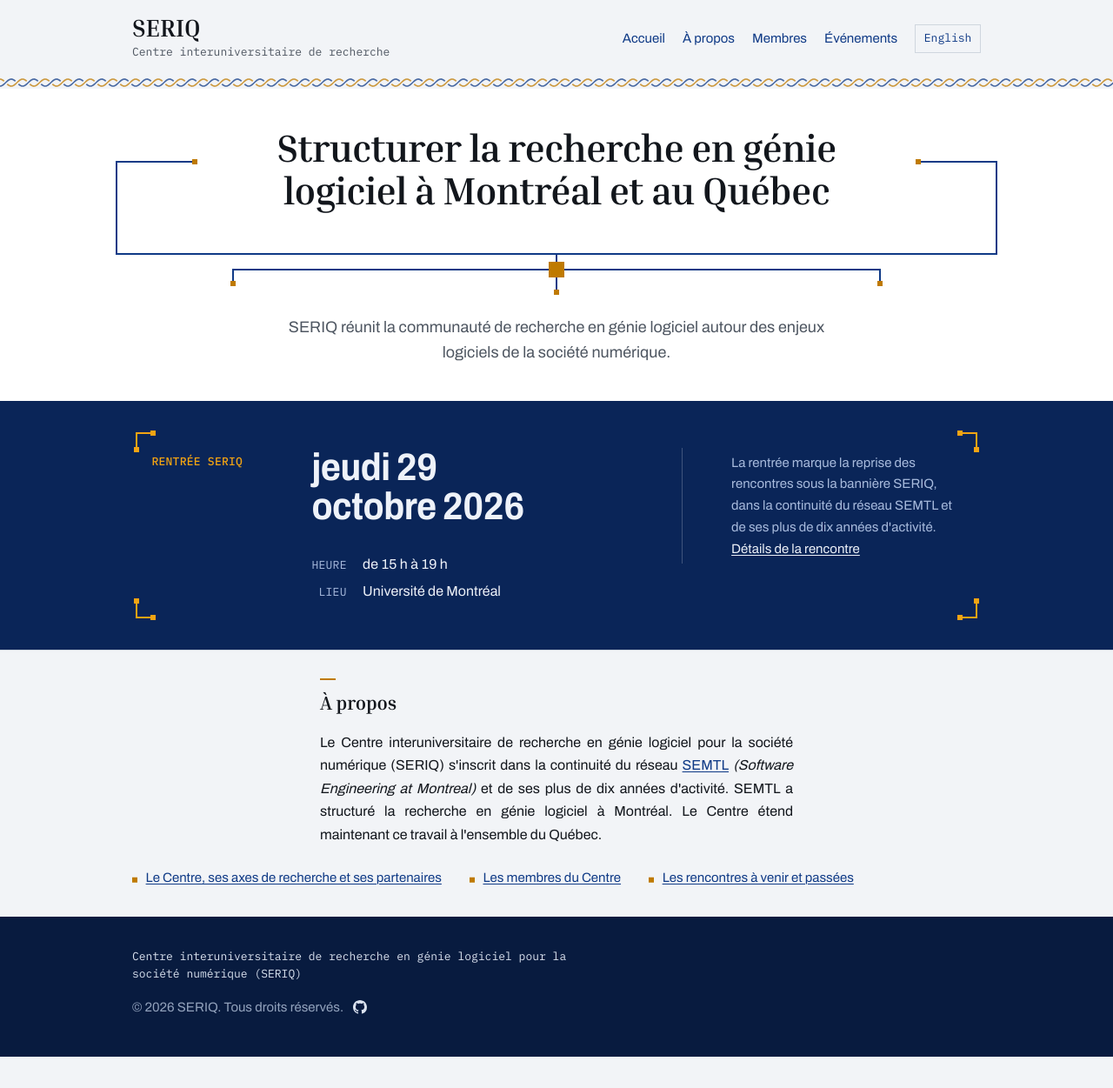
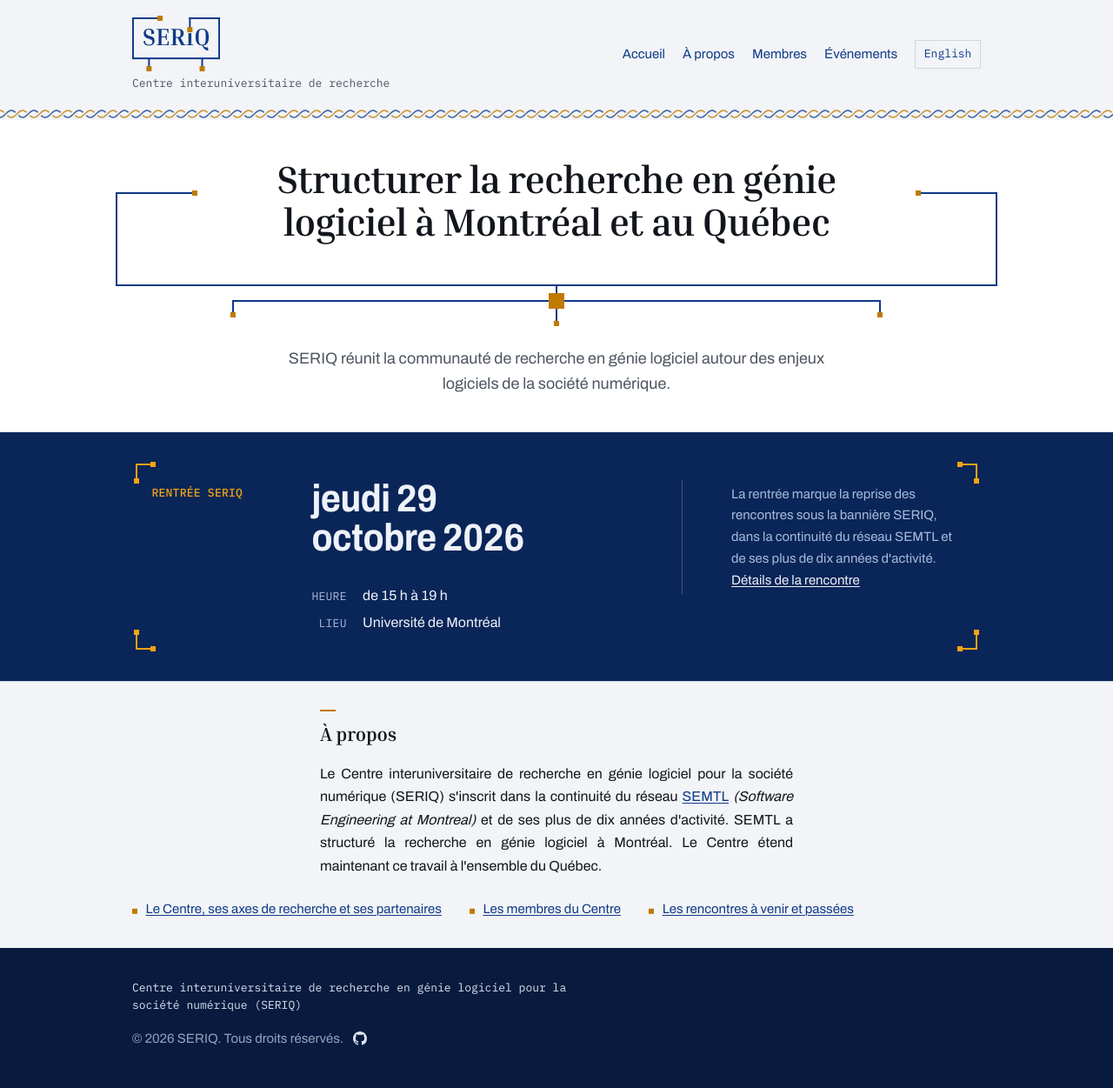
Before and after one commit to seriq-ca/seriq-ca.github.io, a Jekyll site: the page built from index.md, in a window 1280 px wide. Shown: the whole page at 87% size. Built offline with Jekyll 4.4.1, drawn with Linux system fonts in a browser that asks for light colours; before the commit the page ends 1215 px from its top, so only the background shows below that.

Commit message:
Add the SERIQ logo and set it in the header

```diff
--- a/_includes/header.html
+++ b/_includes/header.html
@@ -4,7 +4,7 @@
 <header class="site-header">
   <div class="wrap header-inner">
     <a class="brand" href="{{ home | relative_url }}">
-      <span class="brand-mark">SERIQ</span>
+      {% include logo.html %}
       <span class="brand-sub">{{ t.brand_sub }}</span>
     </a>
     <nav class="site-nav" aria-label="{{ t.nav.label }}">
--- /dev/null
+++ b/_includes/logo.html
@@ -0,0 +1,34 @@
+<svg class="logo" viewBox="-421.5 0 3635 2302" role="img" aria-label="SERIQ"
+     focusable="false" xmlns="http://www.w3.org/2000/svg">
+  <defs>
+    <clipPath id="seriq-logo-foot">
+      <rect x="1686" y="-300" width="500" height="384"/>
+    </clipPath>
+  </defs>
+  <g transform="translate(0,1227) scale(1,-1)">
+    <g class="logo__word">
+      <path d="M275 25Q335 25 374.5 53.5Q414 82 414 143Q414 188 387.5 218.0Q361 248 293 268L200 296Q130 317 92.5 368.5Q55 420 55 497Q55 548 78.5 592.0Q102 636 150.5 663.0Q199 690 273 690Q354 690 404.0 660.5Q454 631 474.0 584.0Q494 537 484 483L369 462Q385 555 355.5 605.0Q326 655 260 655Q209 655 178.5 625.0Q148 595 148 539Q148 493 174.5 458.0Q201 423 262 404L355 376Q431 354 469.0 309.5Q507 265 507 186Q507 130 481.5 85.5Q456 41 404.5 15.5Q353 -10 276 -10Q220 -10 170.0 6.5Q120 23 86.5 61.0Q53 99 44 164L111 188Q116 124 139.5 88.5Q163 53 198.5 39.0Q234 25 275 25Z" transform="translate(0,0)"/>
+      <path d="M510 172H538V0H43V28L98 35Q114 37 117.0 43.5Q120 50 120 84V596Q120 630 117.0 636.5Q114 643 98 645L43 652V680H528V508H500L468 619Q465 631 461.5 636.5Q458 642 448.0 643.5Q438 645 414 645H240V361H354Q378 361 388.0 362.5Q398 364 401.5 369.5Q405 375 408 387L430 468H458V219H430L408 300Q405 312 401.5 317.5Q398 323 388.0 324.5Q378 326 354 326H240V35H424Q448 35 458.0 36.5Q468 38 471.5 43.5Q475 49 478 61Z" transform="translate(552,0)"/>
+      <path d="M43 652V680H345Q450 680 507.0 633.0Q564 586 564 507V484Q564 424 531.0 382.0Q498 340 436 322L561 84Q573 62 579.0 52.0Q585 42 590.5 39.5Q596 37 606 35L651 28V0H464L313 310H240V84Q240 50 243.0 43.5Q246 37 262 35L317 28V0H43V28L98 35Q114 37 117.0 43.5Q120 50 120 84V596Q120 630 117.0 636.5Q114 643 98 645ZM345 645H240V345H345Q389 345 412.5 372.5Q436 400 436 474V517Q436 591 412.5 618.0Q389 645 345 645Z" transform="translate(1145,0)"/>
+      <g clip-path="url(#seriq-logo-foot)"><path d="M43 652V680H317V652L262 645Q246 643 243.0 636.5Q240 630 240 596V84Q240 50 243.0 43.5Q246 37 262 35L317 28V0H43V28L98 35Q114 37 117.0 43.5Q120 50 120 84V596Q120 630 117.0 636.5Q114 643 98 645Z" transform="translate(1786,0)"/></g>
+      <rect x="1906" y="84" width="120" height="419"/>
+      <path d="M575 -83 592 -208Q538 -208 493.0 -189.5Q448 -171 411.5 -128.0Q375 -85 348 -10H339Q204 -10 135.0 72.5Q66 155 66 309V372Q66 526 135.0 608.0Q204 690 339 690Q473 690 542.5 608.0Q612 526 612 372V309Q612 170 555.0 88.5Q498 7 387 -7Q407 -47 450.0 -65.0Q493 -83 575 -83ZM484 422Q484 510 468.5 560.5Q453 611 421.0 633.0Q389 655 339 655Q289 655 257.0 633.0Q225 611 209.5 560.5Q194 510 194 422V259Q194 172 209.5 121.0Q225 70 257.0 47.5Q289 25 339 25Q389 25 421.0 47.5Q453 70 468.5 121.0Q484 172 484 259Z" transform="translate(2136,0)"/>
+    </g>
+    <g class="logo__run">
+      <rect x="-421.5" y="-575.5" width="3635" height="71"/>
+      <rect x="-421.5" y="-575.5" width="71" height="1731"/>
+      <rect x="3142.5" y="-575.5" width="71" height="1731"/>
+      <rect x="-421.5" y="1084.5" width="1153.5" height="71"/>
+      <rect x="1930.5" y="1084.5" width="1283" height="71"/>
+      <rect x="1930.5" y="645.5" width="71" height="510"/>
+      <rect x="239.5" y="-968" width="71" height="428"/>
+      <rect x="2439.5" y="-968" width="71" height="428"/>
+    </g>
+    <g class="logo__node">
+      <rect x="625" y="1013" width="214" height="214"/>
+      <rect x="1859" y="538.5" width="214" height="214"/>
+      <rect x="168" y="-1075" width="214" height="214"/>
+      <rect x="2368" y="-1075" width="214" height="214"/>
+    </g>
+  </g>
+</svg>
--- a/_sass/_decorations.scss
+++ b/_sass/_decorations.scss
@@ -30,6 +30,52 @@
   background: var(--braid) repeat-x left center;
   opacity: .75;
 }
+
+/* The logo. Drawn in _includes/logo.html — the markup carries no commentary,
+   so the reasoning lives here with the rest of the ornament grammar.
+
+   The wordmark is Inria Serif 700 as outlines, not live text, so it cannot
+   reflow or fall back to Georgia; the geometry is in font units, where the em
+   is 1000, the cap line 680 and the baseline 0, so the frame is measured
+   against the letters rather than guessed. Regenerate rather than hand-edit.
+
+   The bus runs under the word at y=-540, clear of the Q's tail at -208. A
+   riser stands at each end and two arms return inward along the top, leaving
+   the middle open: a bracket, not a box. The left arm stops over the E; the
+   right runs further, to the I, then drops to the node that ends it. Both
+   terminals sit on a letter's stem centre (E at x=732, I at x=1966), which is
+   why the drop looks aimed rather than approximate. Only the right arm dips —
+   two dips would make it a pattern instead of a joke. Two taps hang below the
+   bus under the S and the Q, the outer letters, so they brace it rather than
+   cluster at its centre.
+
+   The I is not the whole letter. It is clipped to its foot at y=84, where the
+   bottom serif's bracket resolves into the full-width stem, and the stem is
+   then drawn as a rect up to y=503 — 74% of the cap height, with no top serif.
+   Nothing is scaled: the stem keeps the glyph's own 120-unit width, so the
+   letter stays the weight and colour of its neighbours. Scaling the glyph
+   instead thins it, and the I reads as a lighter, different face.
+
+   The node sits half a run above the stem's end, which puts its top 73 units
+   proud of the cap line. That is the value the sweep settled on: a full run of
+   clearance floats it into a dead zone where it reads as neither aligned nor
+   deliberately raised, and letting the stem run into the node drops the node's
+   top below the cap line, so the word dips in the middle. The foot is what
+   keeps this readable as an I rather than as a divider between R and Q — with
+   both serifs gone the stem has nothing holding it to the baseline.
+
+   Every L-joint overshoots by half a run. Drawing each member to the other's
+   centreline instead leaves a half-run notch in all four corners.
+
+   Runs are 71 units and nodes 214 — 2px and 6px, the ornament's real weights,
+   at the 4rem header size set in _layout.scss. Scaled far below that the runs
+   fall under a pixel and the figure silts up, which is why the favicon is a
+   separate drawing.
+
+   Coloured with the same two tokens as every other wire, so both themes
+   follow. */
+.logo__word, .logo__run { fill: var(--wire); }
+.logo__node { fill: var(--node); }
 
 /* The section mark: a stub of run standing in for a heading rule. */
 section.band h2::before {
--- a/_sass/_layout.scss
+++ b/_sass/_layout.scss
@@ -9,10 +9,11 @@
   padding-top: 1.15rem; padding-bottom: 1.15rem;
 }
 .brand { text-decoration: none; color: inherit; display: block; }
-.brand-mark {
-  display: block; font-family: var(--f-display); font-size: var(--t-xl);
-  font-weight: 700;  letter-spacing: -.01em; line-height: 1; color: var(--ink);
-}
+/* The logo, from _includes/logo.html. Height rather than font-size, because
+   the mark is drawn art: it is 2302 units tall and its runs are 71 of them, so
+   4rem puts a run at just under 2px — the weight it was drawn at — and the cap
+   height at 19px, the size the wordmark was while it was still text. */
+.brand .logo { display: block; height: 4rem; width: auto; }
 .brand-sub {
   display: block; margin-top: .3rem;
   font-family: var(--f-mono); font-size: var(--t-xs); font-weight: 400;
@@ -86,6 +87,13 @@
 section.band > .wrap > :is(p, ul, ol, dl, blockquote):not([class]) {
   text-align: justify;
 }
+/* A note sitting directly in a band is prose too, not a component: it belongs
+   in the same column as the text it qualifies. */
+section.band > .wrap > p.note {
+  max-width: var(--prose);
+  margin-inline: auto;
+  text-align: justify;
+}
 
 /* Next meeting — the one time-critical item, so it gets the inverted band */
 .band--feature {
```
